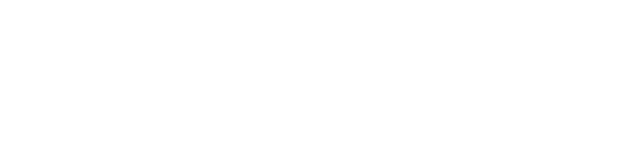
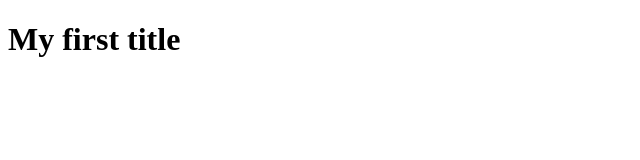
Before and after one commit to Dexter19/repo, a plain HTML site: page index.html in a window 1280 px wide. Shown: the whole page, without its empty margins (0-640 px from the left). Drawn offline with Linux system fonts and the light colour scheme.

Commit message:
added h1

```diff
--- a/index.html
+++ b/index.html
@@ -6,6 +6,6 @@
     <title>Document</title>
 </head>
 <body>
-
+    <h1>My first title</h1>
 </body>
 </html>
```
